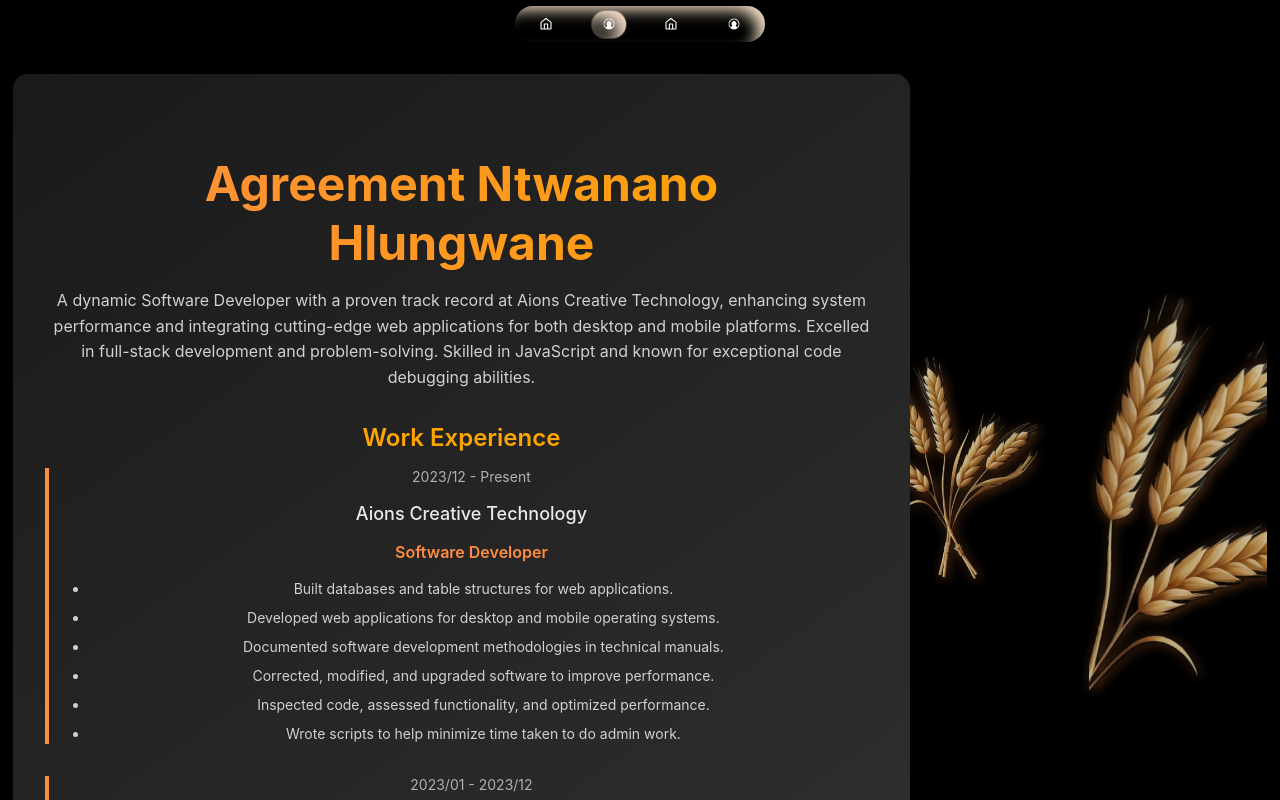
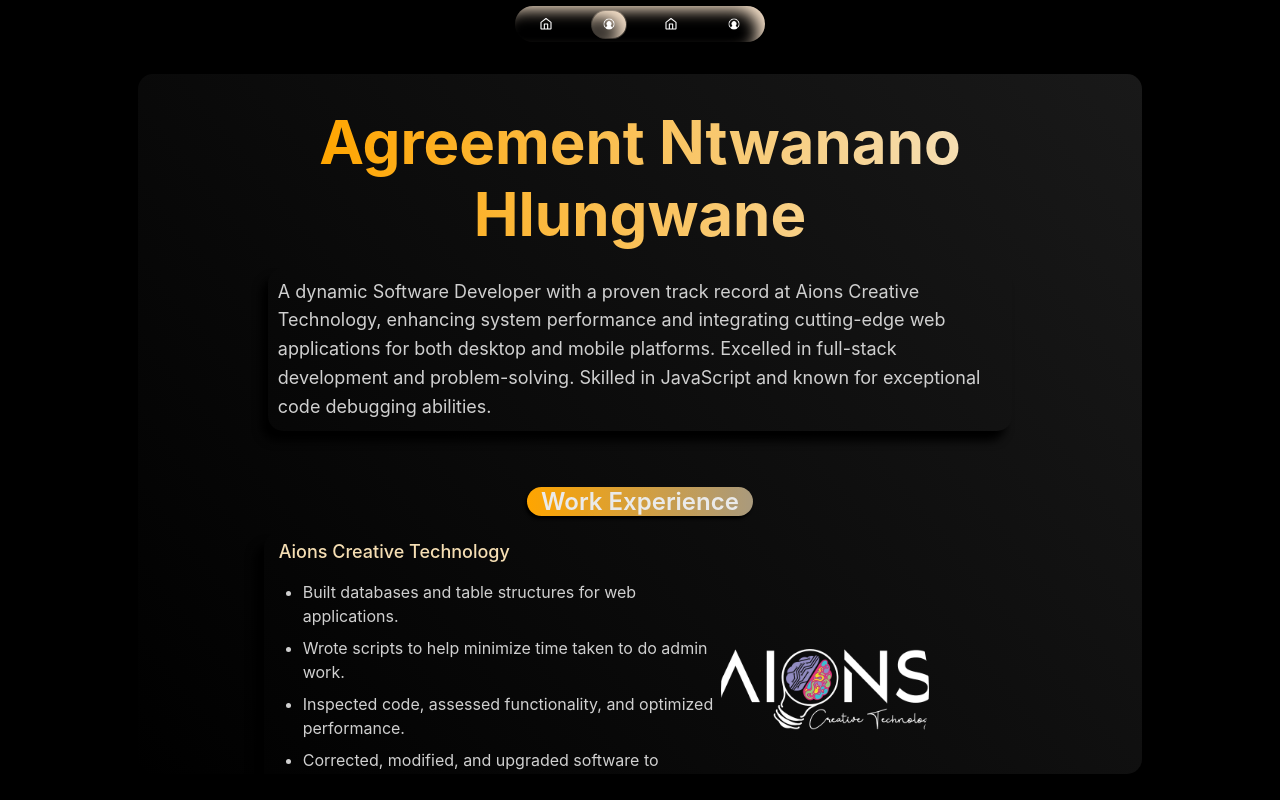
Before and after one commit to Mr-OxMorningstar/Portfolio, a React (Create React App) app: page / in a window 1280 px wide. Built offline with nearby package versions, Linux system fonts and the light colour scheme.

Commit message:
"Updated Profile page with new company logos, experience details, and skills section; added SportLight component; modified styles for Profile and Home pages."

```diff
--- a/src/Pages/Profile/profile.js
+++ b/src/Pages/Profile/profile.js
@@ -1,6 +1,7 @@
 import React from "react";
 import './style.scss';
-import { wheat, wheat4 } from '../../Assets';
+import { AionsLogo, wheat, wheat4, yesYouth } from '../../Assets';
+import { SportLight } from '../../components';
 
 const Profile = () => {
     return (
@@ -17,36 +18,95 @@ const Profile = () => {
                 </p>
                 <div className="experience-section">
                     <p className="section-title">Work Experience</p>
-                    <div className="experience">
+                    <div className="experience" style={{ display: 'flex', flexDirection: 'row', justifyContent: 'space-between' }}>
+                        <div>
                             <p className="experience-date">2023/12 - Present</p>
+                            <p className="experience-role">Software Developer</p>
                             <p className="experience-company">Aions Creative Technology</p>
-                        <p className="experience-role">Software Developer</p>
                             <ul className="experience-details">
                                 <li>Built databases and table structures for web applications.</li>
+                                <li>Wrote scripts to help minimize time taken to do admin work.</li>
+                                <li>Inspected code, assessed functionality, and optimized performance.</li>
+                                <li>Corrected, modified, and upgraded software to improve performance.</li>
                                 <li>Developed web applications for desktop and mobile operating systems.</li>
                                 <li>Documented software development methodologies in technical manuals.</li>
-                            <li>Corrected, modified, and upgraded software to improve performance.</li>
-                            <li>Inspected code, assessed functionality, and optimized performance.</li>
-                            <li>Wrote scripts to help minimize time taken to do admin work.</li>
                             </ul>
                         </div>
+
+                        <div className="complogo" >
+                            <img src={AionsLogo} style={{ height: '30%', cursor: 'pointer' }} />
+                            <a href='https://www.aions.co.za' target='_blank' style={{ height: '100%', width: '100%', position: 'absolute' }} />
+                        </div>
+                    </div>
                     <div className="experience">
+                        <div>
                             <p className="experience-date">2023/01 - 2023/12</p>
-                        <p className="experience-company">Aions Creative Technology</p>
                             <p className="experience-role">Software Developer</p>
+                            <p className="experience-company">Yes4Youth / Aions Creative Technology</p>
                             <ul className="experience-details">
+                                <li>Developed software for desktop and mobile operating systems.</li>
                                 <li>Conducted data modeling, performance, and integration testing.</li>
                                 <li>Analyzed work to generate logic for new systems, procedures, and tests.</li>
-                            <li>Developed software for desktop and mobile operating systems.</li>
                                 <li>Collaborated on stages of the systems development lifecycle from briefing to staging releases.</li>
                             </ul>
                         </div>
+                        <div className="complogo"  >
+                            <img src={yesYouth} style={{ height: '35%', cursor: 'pointer' }} />
+                            <img src={AionsLogo} style={{ height: '20%', cursor: 'pointer' }} />
+                            <a style={{ height: '100%', width: '100%', position: 'absolute' }} target="_blank" href="https://www.yes4youth.co.za/" />
                         </div>
                     </div>
-            <div className="profile-body-right">
-                <img src={wheat} alt="Wheat Design" className="wheat-img" />
-                <img src={wheat4} alt="Wheat Design" className="wheat-img2" />
+                    <br />
+                    <p className="section-title">Skills</p>
+                    <div className="experience" style={{ display: 'flex', flexDirection: 'row', justifyContent: 'space-between' }}>
+                        <div>
+                            {/* <p className="experience-date">2023/12 - Present</p> */}
+                            <p className="experience-company">Technologies</p>
+                            <p className="experience-role"> {'>'}React</p>
+                            <p className="experience-role"> {'>'}Next</p>
+                            <p className="experience-role"> {'>'}Flutter</p>
+                            <p className="experience-role"> {'>'}jupyter</p>
+                            {/* <ul className="experience-details">
+                                <li>Built databases and table structures for web applications.</li>
+                                <li>Wrote scripts to help minimize time taken to do admin work.</li>
+                                <li>Inspected code, assessed functionality, and optimized performance.</li>
+                                <li>Corrected, modified, and upgraded software to improve performance.</li>
+                                <li>Developed web applications for desktop and mobile operating systems.</li>
+                                <li>Documented software development methodologies in technical manuals.</li>
+                            </ul> */}
                         </div>
+
+                        <div className="complogo" >
+                            <img src={AionsLogo} style={{ height: '30%', cursor: 'pointer' }} />
+                            <a href='https://www.aions.co.za' target='_blank' style={{ height: '100%', width: '100%', position: 'absolute' }} />
+                        </div>
+                    </div>
+                    <div className="experience" style={{ display: 'flex', flexDirection: 'row', justifyContent: 'space-between' }}>
+                        <div>
+                            {/* <p className="experience-date">2023/12 - Present</p> */}
+                            <p className="experience-company">Languages</p>
+                            <p className="experience-role"> {'>'}React</p>
+                            <p className="experience-role"> {'>'}Next</p>
+                            <p className="experience-role"> {'>'}Flutter</p>
+                            <p className="experience-role"> {'>'}jupyter</p>
+                            {/* <ul className="experience-details">
+                                <li>Built databases and table structures for web applications.</li>
+                                <li>Wrote scripts to help minimize time taken to do admin work.</li>
+                                <li>Inspected code, assessed functionality, and optimized performance.</li>
+                                <li>Corrected, modified, and upgraded software to improve performance.</li>
+                                <li>Developed web applications for desktop and mobile operating systems.</li>
+                                <li>Documented software development methodologies in technical manuals.</li>
+                            </ul> */}
+                        </div>
+
+                        <div className="complogo" >
+                            <img src={AionsLogo} style={{ height: '30%', cursor: 'pointer' }} />
+                            <a href='https://www.aions.co.za' target='_blank' style={{ height: '100%', width: '100%', position: 'absolute' }} />
+                        </div>
+                    </div>
+                </div>
+            </div>
+
         </div>
     );
 }
--- a/src/Pages/Profile/style.scss
+++ b/src/Pages/Profile/style.scss
@@ -1,74 +1,106 @@
 .profile-container {
     display: flex;
     width: 100%;
-    height: 100%;
+    height: auto;
     background: #000000;
     padding: 2rem;
     border-radius: 20px;
     box-shadow: 0 4px 12px rgba(0, 0, 0, 0.5);
+    justify-content: center;
+    overflow: hidden;
 
     .profile-body-left {
-        width: 70%;
+        width: 75%;
         padding: 2rem;
         color: #eaeaea;
         animation: slideIn 1s ease-out;
         border-radius: 15px;
-        background: linear-gradient(145deg, #1a1a1a, #2e2e2e);
+        background: linear-gradient(50deg, #000000c9, #191919 100%);
         box-shadow: 4px 4px 10px rgba(0, 0, 0, 0.5);
         overflow: scroll;
         overflow-x: hidden;
+        display: flex;
+        flex-direction: column;
+        align-items: center;
+
+        &::-webkit-scrollbar {
+            width: 0px;
+        }
 
         .name {
-            font-size: 48px;
+            font-size: 60px;
             font-weight: 700;
-            background: linear-gradient(90deg, #ff8c3f, #ffa500);
+            color: wheat;
+            background: linear-gradient(90deg, #ffa500, wheat);
             -webkit-background-clip: text;
             -webkit-text-fill-color: transparent;
-            transition: color 0.3s ease;
+            transition: color 0.5s ease;
             margin-bottom: 1rem;
+            margin: 0;
         }
 
         .summary {
-            font-size: 16px;
+            font-size: 18px;
             line-height: 1.6;
             color: #d0d0d0;
             margin-bottom: 2rem;
+            text-align: left;
+            width: 77%;
+            box-shadow: -7px 10px 9px #000000;
+            border-radius: 15px;
+            padding: 1%;
         }
 
         .experience-section {
+            width: 80%;
+
             .section-title {
                 font-size: 24px;
                 font-weight: 600;
-                color: #ffa500;
                 margin-bottom: 1rem;
+                width: 30%;
+                margin-left: 35%;
+                box-shadow: -2px 3px 3px black;
+                border-radius: 15px;
+                background: linear-gradient(90deg, #ffa500, rgba(245, 222, 179, 0.674));
             }
 
             .experience {
                 margin-bottom: 2rem;
-                padding-left: 1rem;
-                border-left: 4px solid #ff8c3f;
+                padding: 1% 2%;
                 transition: transform 0.3s ease, box-shadow 0.3s ease;
+                text-align: left;
+                border-radius: 15px;
+                box-shadow: -10px 12px 9px #000000;
+                height: 300px;
+                overflow: hidden;
+                position: relative;
+                display: flex;
+                flex-direction: row;
+                justify-content: space-between;
+                align-items: center;
 
                 &:hover {
                     transform: translateX(5px);
-                    box-shadow: 2px 2px 8px rgba(255, 140, 63, 0.3);
+                    box-shadow: inset -10px 12px 9px #f9fbe730;
+                    transition: transform 0.4s ease;
                 }
 
                 .experience-date {
                     font-size: 14px;
-                    color: #b0b0b0;
+                    color: wheat;
                 }
 
                 .experience-company {
                     font-size: 18px;
                     font-weight: 500;
-                    color: #eaeaea;
+                    color: wheat;
                 }
 
                 .experience-role {
                     font-size: 16px;
                     font-weight: 600;
-                    color: #ff8c3f;
+                    color: #ffa500;
                 }
 
                 .experience-details {
@@ -76,7 +108,7 @@
                     padding-left: 1.5rem;
                     list-style-type: disc;
                     color: #d0d0d0;
-                    font-size: 14px;
+                    font-size: 16px;
                     line-height: 1.5;
 
                     li {
@@ -84,9 +116,24 @@
                         transition: color 0.3s ease;
 
                         &:hover {
-                            color: #ff8c3f;
+                            color: orange;
                         }
                     }
+                }
+
+                .complogo {
+                    background-color: #00000000;
+                    height: 270px;
+                    aspect-ratio: 1 / 1;
+                    display: flex;
+                    justify-content: center;
+                    align-items: center;
+                    border-radius: 50%;
+                    margin-right: 10%;
+                    //border-style:solid ;
+                    border-color: rgba(245, 222, 179, 0.662);
+                    position: relative;
+                    overflow: hidden;
                 }
             }
         }
@@ -127,10 +174,22 @@
     from {
         opacity: 0;
         transform: translateX(-20px);
+        border-bottom-left-radius: 100%;
+        border-top-left-radius: 100%;
+        border-bottom-right-radius: 100%;
+        border-top-right-radius: 100%;
+        width: 20%;
+
     }
+
     to {
         opacity: 1;
         transform: translateX(0);
+        border-bottom-left-radius: 0%;
+        border-top-left-radius: 0%;
+        border-bottom-right-radius: 0%;
+        border-top-right-radius: 0%;
+        width: 80%;
     }
 }
 
@@ -139,6 +198,7 @@
         opacity: 0;
         transform: translateY(20px);
     }
+
     to {
         opacity: 1;
         transform: translateY(0);
--- a/src/Pages/index.js
+++ b/src/Pages/index.js
@@ -2,6 +2,7 @@ import React, { useState, useEffect } from "react";
 import './style.scss';
 import Profile from "./Profile/profile";
 import { Me, homeIcon, profile, ufo, sportlight, bulb } from '../Assets';
+import {SportLight} from '../components';
 
 const Home = () => {
     const [isMouseIn, setIsMouseIn] = useState(false);
@@ -32,8 +33,8 @@ const Home = () => {
                 <div className="body">
                     <div className="bodyleft">
                         <p className="fullstack">Full-Stack Developer</p>
-                        <p className="myname">AN<br style={{ margin: '0' }} />Hlungwane</p>
-                        <p className="fullstack" style={{ fontSize: '16px', textAlign: 'left', width: '60%', marginTop: '7%' }}>
+                        <p className="myname">Agreement<br style={{ margin: '0' }} />Hlungwane</p>
+                        <p className="fullstack" style={{ fontSize: 'larger', textAlign: 'left', width: '80%', marginTop: '7%', lineHeight:'1.3' }}>
                             Hello and welcome to my portfolio! I'm a Full-Stack Developer with a passion for building high-performance web and
                             mobile applications, as well as data-driven systems with seamless, user-friendly interfaces. I excel at tackling
                             complex challenges and am always driven to learn the latest technologies to deliver efficient, scalable, and impactful
@@ -43,7 +44,9 @@ const Home = () => {
 
                     <div className="bodyright">
                         <img src={Me} alt="My Profile" className="profile-img" />
-                        <div className="flashlight-beam" style={{ display: 'block' }}></div>
+                        {/* <div className="flashlight-beam" style={{ display: 'block' }}></div> */}
+                        <SportLight/>
+                            {/* <SportLight/> */}
                     </div>
 
                 </div>
--- a/src/Pages/style.scss
+++ b/src/Pages/style.scss
@@ -122,14 +122,15 @@
             }
 
             .myname {
-                font-size: 150px;
+                font-size: 130px;
                 display: flex;
                 text-align: left;
-                color: wheat; // Red color
+                color: wheat;
                 font-weight: 700;
                 margin: 0 0 2% 0;
-                line-height: 0.9;
-                // text-shadow: 0 2px 5px rgba(255, 0, 0, 0.5); // Red shadow
+                line-height: 1.1;
+                text-shadow: -2px 0px 5px orange;
+
             }
         }
 
--- /dev/null
+++ b/src/components/Spotlight/Sportlight.js
@@ -0,0 +1,10 @@
+import React from "react";
+import './style.scss';
+
+const SportLight =({ClassName})=>{
+
+    return (
+        <div className={`homelight ${ClassName}`} style={{ display: 'block' }}></div>
+    )
+}
+export default SportLight
--- /dev/null
+++ b/src/components/Spotlight/index.js
@@ -0,0 +1 @@
+export {default} from './Sportlight';
--- /dev/null
+++ b/src/components/Spotlight/style.scss
@@ -0,0 +1,23 @@
+.homelight, .homelight_text{
+    top: 98%;
+    position: absolute;
+    width: 207px;
+    height: 300px;
+    border-top: 110vh solid rgba(255, 255, 200, 0.2);
+    border-left: 8vw solid transparent;
+    border-right: 25vw solid transparent;
+    transform: rotate(181deg);
+    transform-origin: top;
+    filter: blur(20px);
+    transition: transform 0.3s ease;
+    left: 55%;
+}
+.profile_text{
+    display: block;
+    rotate: -93deg;
+    left: 37%;
+    top: 59%;
+    border-top: 76vh solid rgba(255, 255, 200, 0.2);
+    border-left: 7vw solid transparent;
+    border-right: 7vw solid transparent;
+}
--- a/src/components/index.js
+++ b/src/components/index.js
@@ -1,6 +1,7 @@
 import CustomButton from "./CustomButton/CustomButton"
-
+import SportLight from "./Spotlight"
 export {
     CustomButton,
+    SportLight,
 
 }
```
Also changed, not shown: src/Assets/index.js (+5 -2 lines), src/Assets/images/Aion.webp (added), src/Assets/images/yes4youth.png (added). Lines whose indentation alone changed are shown as unchanged.
